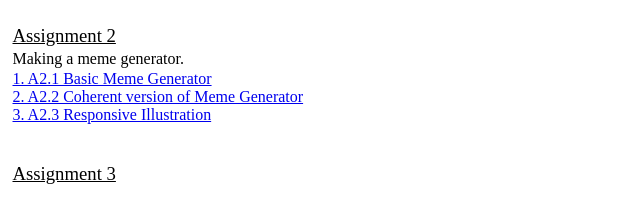
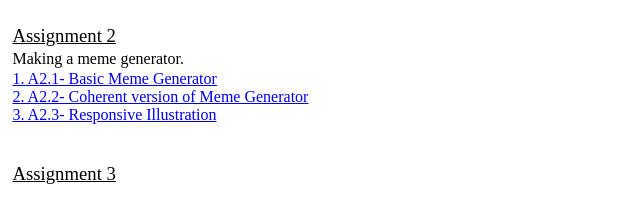
Before and after one commit to ad1666/aditii.github.io, a plain HTML site: page index.html in a window 1280 px wide. Shown: the part 243-445 px from the top of the page, 0-640 px from the left. Drawn offline with Linux system fonts and the light colour scheme.

Commit message:
Update index.html

```diff
--- a/index.html
+++ b/index.html
@@ -55,13 +55,13 @@
     <h3><u>Assignment 2</u></h3>
     <p>Making a meme generator.</p>
     <a href="https://editor.p5js.org/adi65656/full/ZDN2KAZBZ" target="_blank"
-      >1. A2.1 Basic Meme Generator</a
+      >1. A2.1- Basic Meme Generator</a
     >
     <br />
-    <a href="./a22/index.html" target="_blank">2. A2.2 Coherent version of Meme Generator</a>
+    <a href="./a22/index.html" target="_blank">2. A2.2- Coherent version of Meme Generator</a>
     <br />
     <a href="https://editor.p5js.org/adi65656/full/em8z2ATOK" target="_blank"
-      >3. A2.3 Responsive Illustration</a
+      >3. A2.3- Responsive Illustration</a
     >
     <br />
     <br />
```
